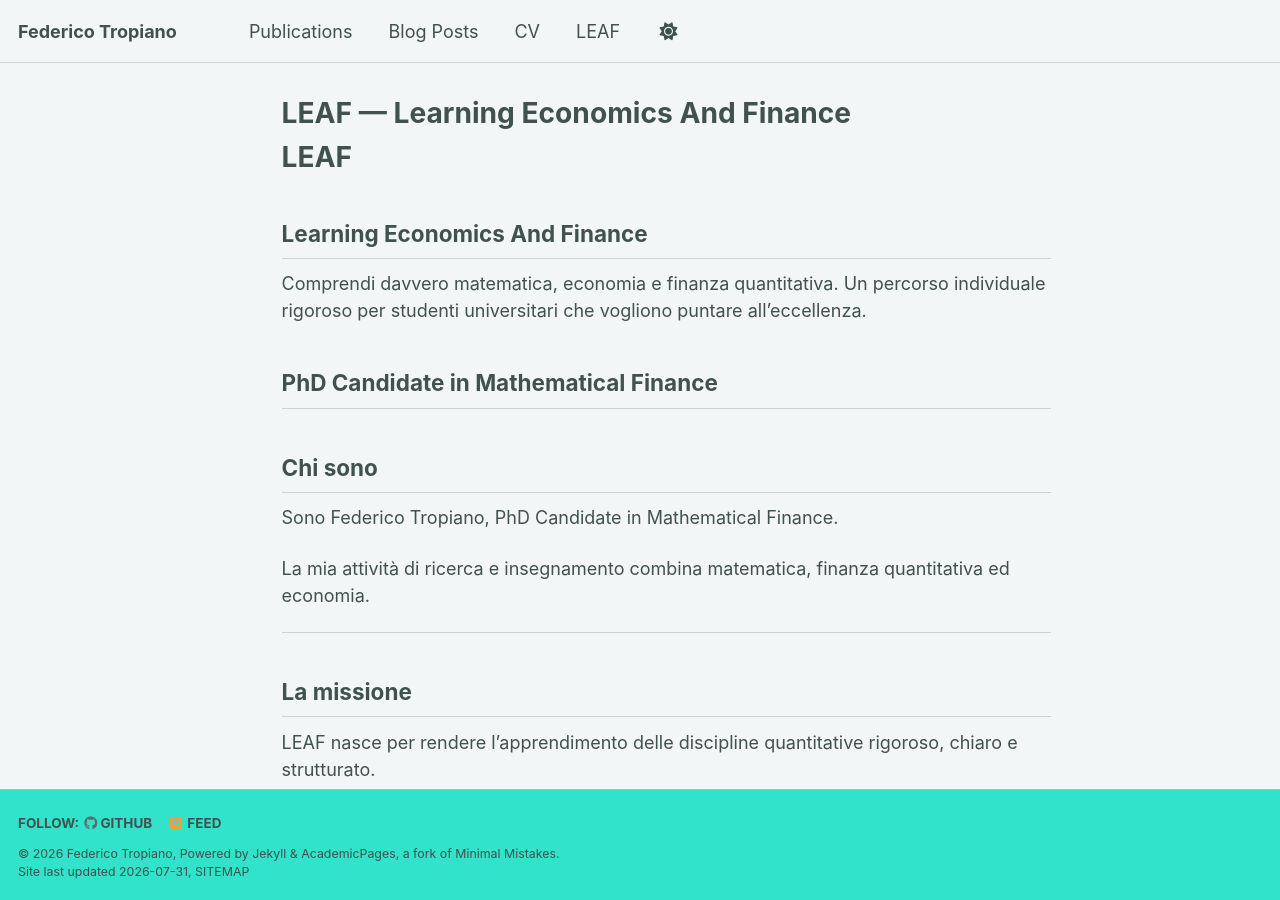
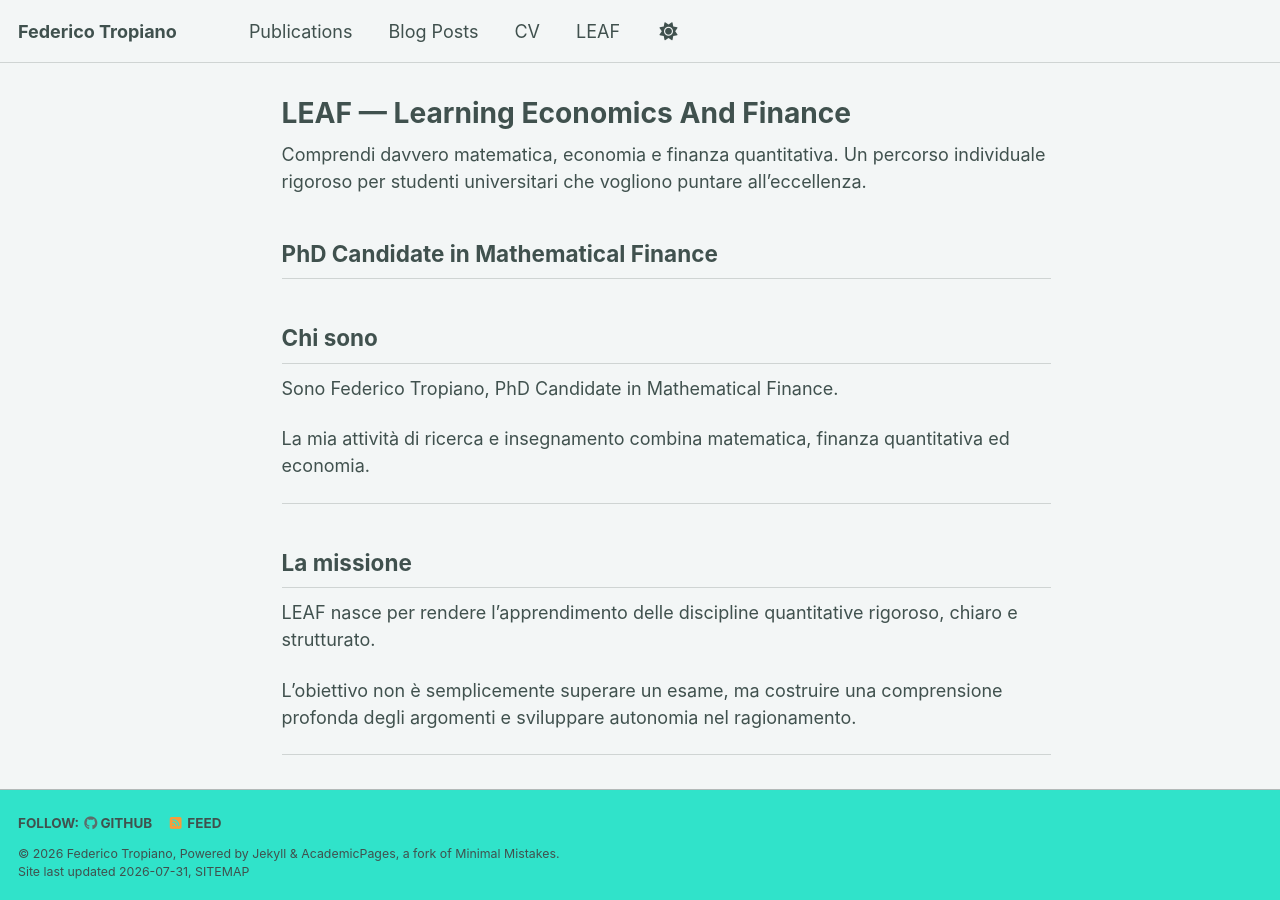
Before and after one commit to FedericoTropiano/FedericoTropiano.github.io, a Jekyll site: the page built from _pages/leaf.md, in a window 1280 px wide and 900 px high. Built offline with Jekyll 4.4.1, drawn with Linux system fonts in a browser that asks for light colours; a script bundle is joined from its source files by our own code; library files that are not in the unit come from our copies.

Commit message:
Clean up LEAF page formatting
Removed header sections for LEAF page.

```diff
--- a/_pages/leaf.md
+++ b/_pages/leaf.md
@@ -3,10 +3,6 @@
 permalink: /leaf/
 author_profile: false
 ---
-
-# LEAF
-## Learning Economics And Finance
-
 Comprendi davvero matematica, economia e finanza quantitativa.
 Un percorso individuale rigoroso per studenti universitari che vogliono puntare all'eccellenza.
 
```
